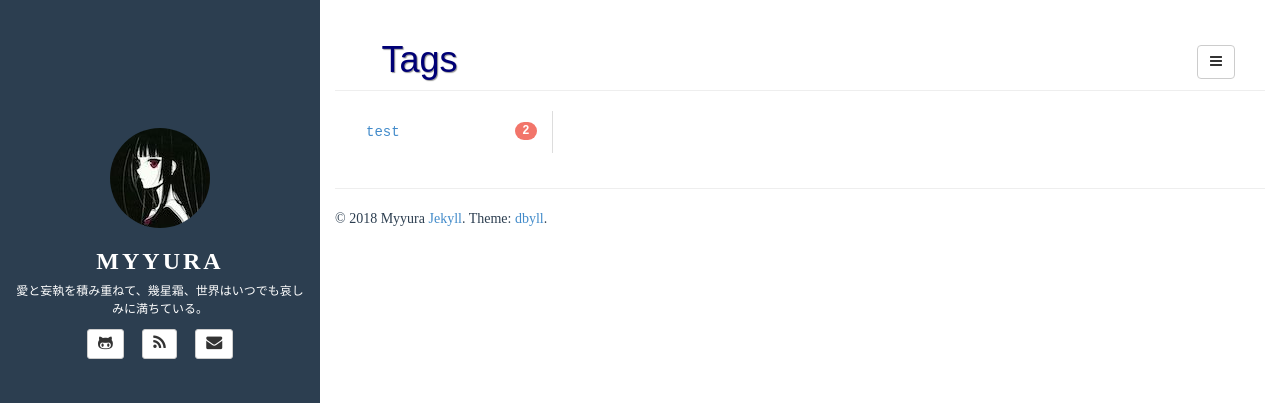
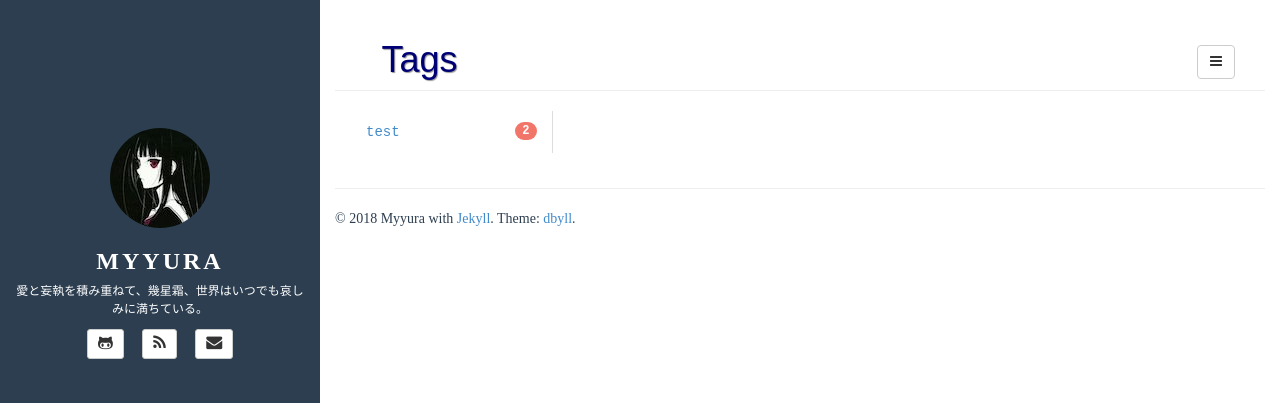
Before and after one commit to Myyura/myyura.github.io, a Jekyll site: the page built from tags.html, in a window 1280 px wide. Shown: the top 403 px of the page. Built offline with Jekyll 4.4.1, drawn with Linux system fonts in a browser that asks for light colours; a script that is not in the unit is left out.

Commit message:
Fix an typo

```diff
--- a/_includes/default.html
+++ b/_includes/default.html
@@ -90,7 +90,7 @@
 		<footer>
 			<hr/>
 			<p>
-				&copy; {{ site.time | date: '%Y' }} {{ site.author.name }} <a href="http://jekyllrb.com/">Jekyll</a>. Theme: <a href="https://github.com/dbtek/dbyll">dbyll</a>.
+				&copy; {{ site.time | date: '%Y' }} {{ site.author.name }} with <a href="http://jekyllrb.com/">Jekyll</a>. Theme: <a href="https://github.com/dbtek/dbyll">dbyll</a>.
 			</p>
 		</footer>
 	</div>
```
